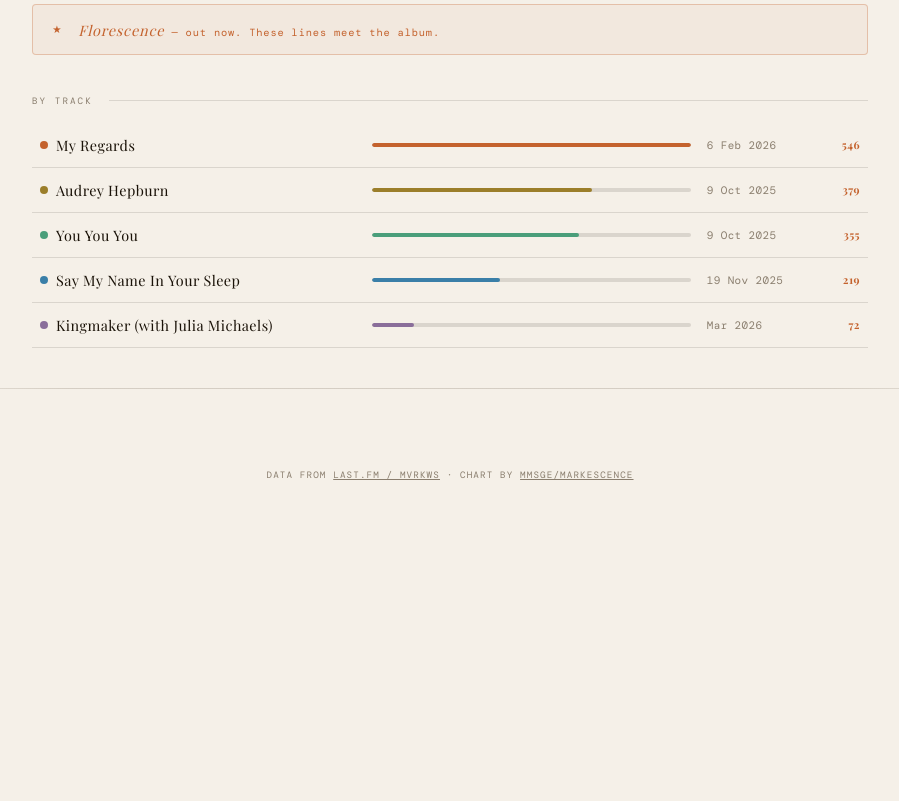
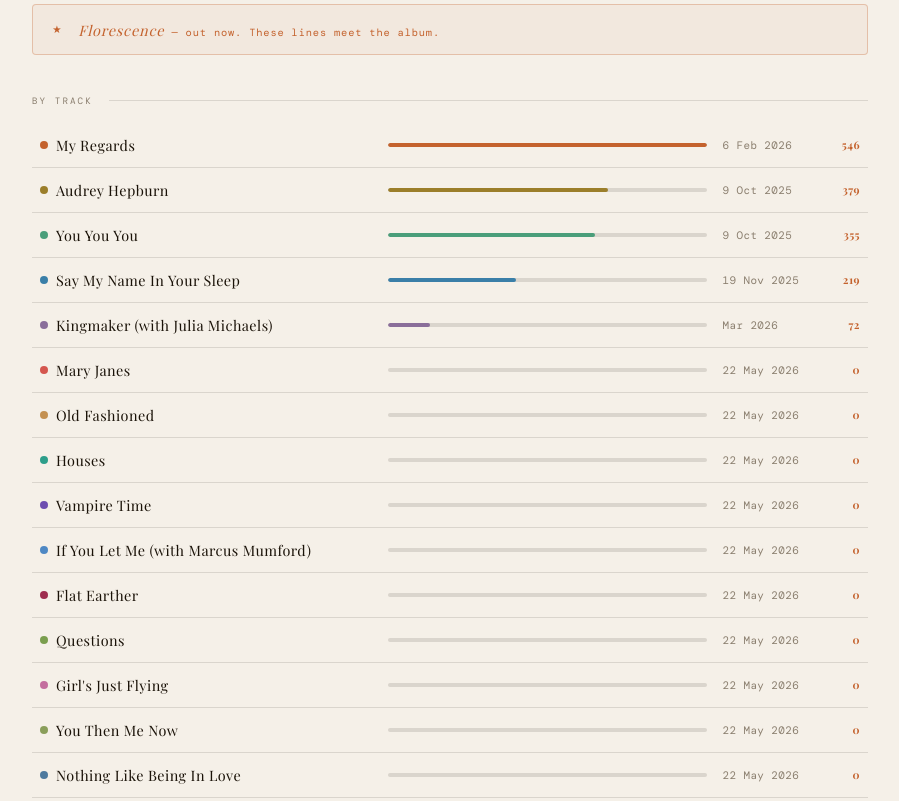
Before and after one commit to mmsge/markescence, a plain HTML site: page index.html in a window 1280 px wide. Shown: the part 860-1661 px from the top of the page, without its empty margins (190-1089 px from the left). Before the commit the page ends 1379 px from the top, so only its background shows below. Drawn offline with nearby package versions, Linux system fonts and the light colour scheme; no server answers; a web font is replaced by a local one.

Commit message:
deploy: 1509736dca954ef6fd07aedb590416d5e4e79913

```diff
--- a/index.html
+++ b/index.html
@@ -815,8 +815,9 @@ function buildLegend() {
 // ── TRACK TABLE ───────────────────────────────────────────────────────────────
 function updateTrackTable() {
   const tbody = document.querySelector('#trackTable tbody');
-  const active = activeTracks();
-  const totals = active.map(td => ({
+  // Show all tracks (including unreleased) so the full tracklist is visible;
+  // 0-play tracks naturally fall to the bottom after sorting.
+  const totals = TRACKS.map(td => ({
     ...td,
     plays: td.baseline + liveDelta[td.id]
   })).sort((a, b) => b.plays - a.plays);
```
